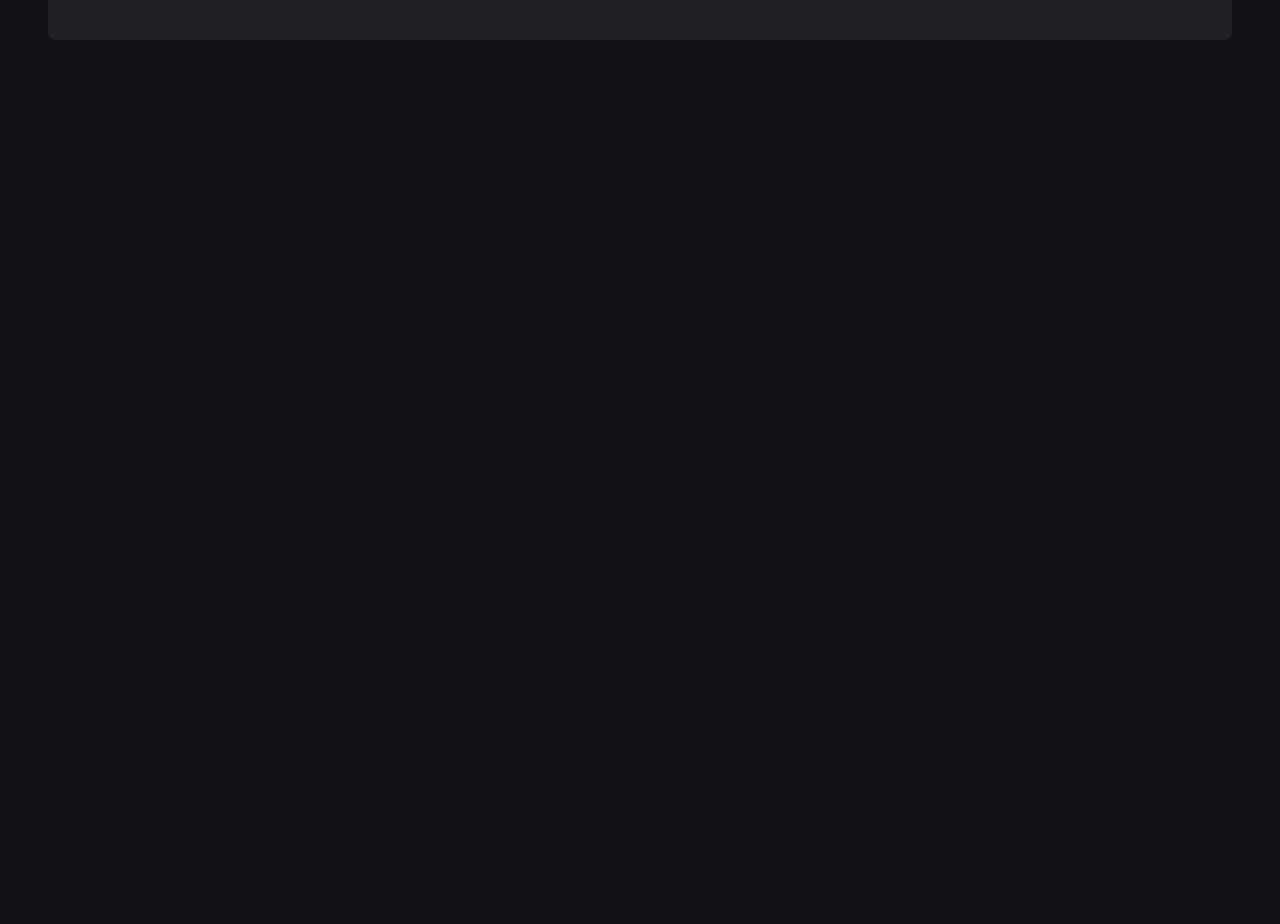
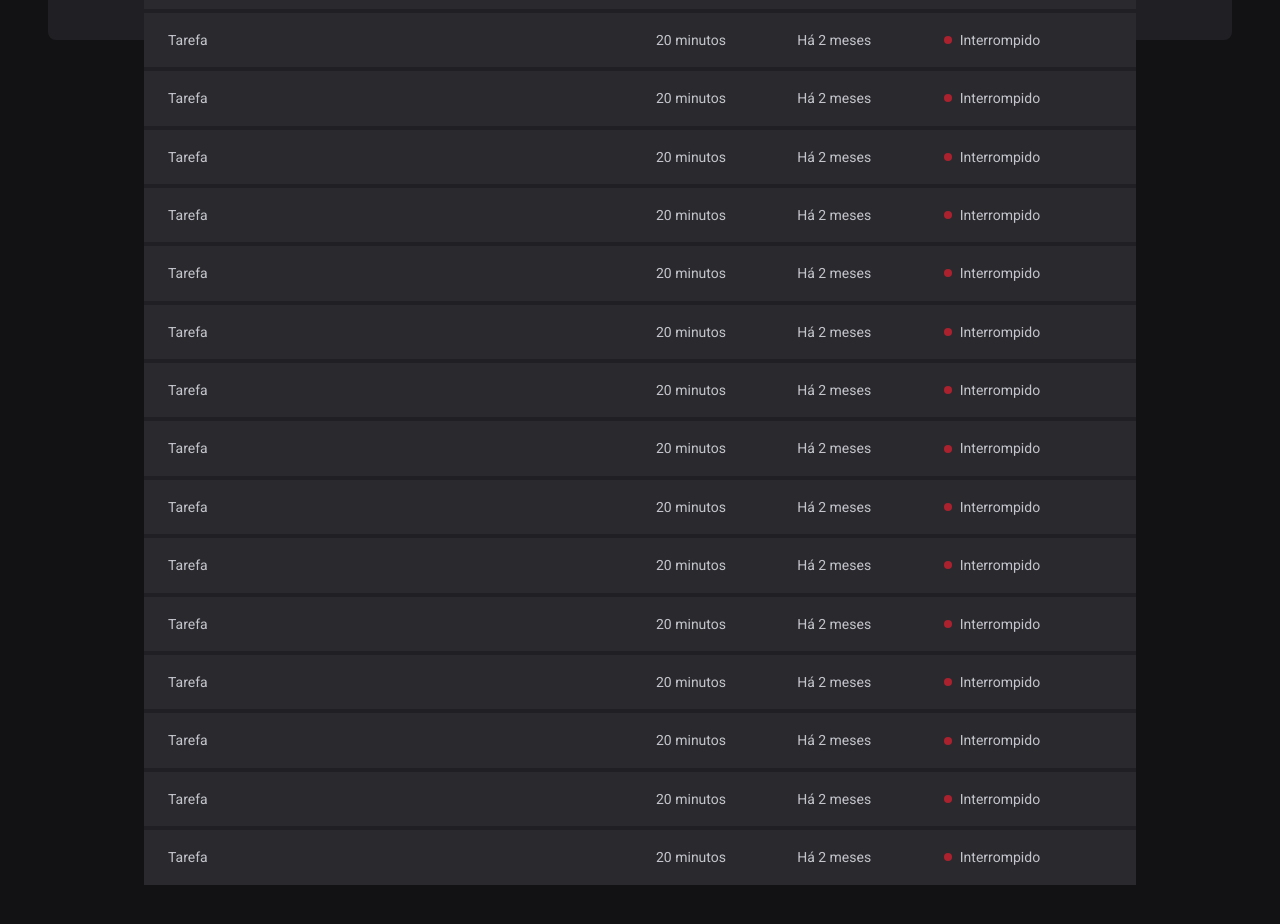
Before and after one commit to KarinaCavalcanti/React-Timer, a React (Vite) app: page /history in a window 1280 px wide. Shown: the part 680-1604 px from the top of the page. Before the commit the page ends 800 px from the top, so only its background shows below. Built offline with nearby package versions, Linux system fonts and the light colour scheme.

Commit message:
Countdown created

```diff
--- a/package.json
+++ b/package.json
@@ -10,11 +10,15 @@
     "lint": "eslint src --ext .ts,.tsx"
   },
   "dependencies": {
+    "@hookform/resolvers": "^2.9.6",
+    "date-fns": "^2.28.0",
     "phosphor-react": "^1.4.1",
     "react": "^18.2.0",
     "react-dom": "^18.2.0",
+    "react-hook-form": "^7.33.1",
     "react-router-dom": "^6.3.0",
-    "styled-components": "^5.3.5"
+    "styled-components": "^5.3.5",
+    "zod": "^3.17.9"
   },
   "devDependencies": {
     "@rocketseat/eslint-config": "^1.1.3",
--- a/src/pages/History/index.tsx
+++ b/src/pages/History/index.tsx
@@ -56,6 +56,134 @@
                 <Status statusColor="red">Interrompido</Status>
               </td>
             </tr>
+            <tr>
+              <td>Tarefa</td>
+              <td>20 minutos</td>
+              <td>Há 2 meses</td>
+              <td>
+                <Status statusColor="red">Interrompido</Status>
+              </td>
+            </tr>
+            <tr>
+              <td>Tarefa</td>
+              <td>20 minutos</td>
+              <td>Há 2 meses</td>
+              <td>
+                <Status statusColor="red">Interrompido</Status>
+              </td>
+            </tr>
+            <tr>
+              <td>Tarefa</td>
+              <td>20 minutos</td>
+              <td>Há 2 meses</td>
+              <td>
+                <Status statusColor="red">Interrompido</Status>
+              </td>
+            </tr>
+            <tr>
+              <td>Tarefa</td>
+              <td>20 minutos</td>
+              <td>Há 2 meses</td>
+              <td>
+                <Status statusColor="red">Interrompido</Status>
+              </td>
+            </tr>
+            <tr>
+              <td>Tarefa</td>
+              <td>20 minutos</td>
+              <td>Há 2 meses</td>
+              <td>
+                <Status statusColor="red">Interrompido</Status>
+              </td>
+            </tr>
+            <tr>
+              <td>Tarefa</td>
+              <td>20 minutos</td>
+              <td>Há 2 meses</td>
+              <td>
+                <Status statusColor="red">Interrompido</Status>
+              </td>
+            </tr>
+            <tr>
+              <td>Tarefa</td>
+              <td>20 minutos</td>
+              <td>Há 2 meses</td>
+              <td>
+                <Status statusColor="red">Interrompido</Status>
+              </td>
+            </tr>
+            <tr>
+              <td>Tarefa</td>
+              <td>20 minutos</td>
+              <td>Há 2 meses</td>
+              <td>
+                <Status statusColor="red">Interrompido</Status>
+              </td>
+            </tr>
+            <tr>
+              <td>Tarefa</td>
+              <td>20 minutos</td>
+              <td>Há 2 meses</td>
+              <td>
+                <Status statusColor="red">Interrompido</Status>
+              </td>
+            </tr>
+            <tr>
+              <td>Tarefa</td>
+              <td>20 minutos</td>
+              <td>Há 2 meses</td>
+              <td>
+                <Status statusColor="red">Interrompido</Status>
+              </td>
+            </tr>
+            <tr>
+              <td>Tarefa</td>
+              <td>20 minutos</td>
+              <td>Há 2 meses</td>
+              <td>
+                <Status statusColor="red">Interrompido</Status>
+              </td>
+            </tr>
+            <tr>
+              <td>Tarefa</td>
+              <td>20 minutos</td>
+              <td>Há 2 meses</td>
+              <td>
+                <Status statusColor="red">Interrompido</Status>
+              </td>
+            </tr>
+            <tr>
+              <td>Tarefa</td>
+              <td>20 minutos</td>
+              <td>Há 2 meses</td>
+              <td>
+                <Status statusColor="red">Interrompido</Status>
+              </td>
+            </tr>
+            <tr>
+              <td>Tarefa</td>
+              <td>20 minutos</td>
+              <td>Há 2 meses</td>
+              <td>
+                <Status statusColor="red">Interrompido</Status>
+              </td>
+            </tr>
+            <tr>
+              <td>Tarefa</td>
+              <td>20 minutos</td>
+              <td>Há 2 meses</td>
+              <td>
+                <Status statusColor="red">Interrompido</Status>
+              </td>
+            </tr>
+            <tr>
+              <td>Tarefa</td>
+              <td>20 minutos</td>
+              <td>Há 2 meses</td>
+              <td>
+                <Status statusColor="red">Interrompido</Status>
+              </td>
+            </tr>
           </tbody>
         </table>
       </HistoryList>
--- a/src/pages/Home/index.tsx
+++ b/src/pages/Home/index.tsx
@@ -1,4 +1,10 @@
 import { Play } from "phosphor-react";
+import { useEffect, useState } from "react";
+import { useForm } from "react-hook-form";
+import { zodResolver } from "@hookform/resolvers/zod";
+import * as zod from "zod";
+import { differenceInSeconds } from "date-fns";
+
 import {
   CountdownContainer,
   FormContainer,
@@ -9,10 +15,92 @@
   TaskInput,
 } from "./styles";
 
+const newCycleFormValidationSchema = zod.object({
+  task: zod.string().min(1, "Informe a tarefa!"),
+  minutesAmount: zod
+    .number()
+    .min(5, "O ciclo precisa ser de no mínimo 5 minutos!")
+    .max(60, "O ciclo precisa ser de no máximo 60 minutos!"),
+});
+
+type NewCycleFormData = zod.infer<typeof newCycleFormValidationSchema>;
+
+interface Cycle {
+  id: string;
+  task: string;
+  minutesAmount: number;
+  startDate: Date;
+}
+
 export function Home() {
+  const [cycles, setCycles] = useState<Cycle[]>([]);
+  const [activeCycleId, setActiveCycleId] = useState<string | null>(null);
+  const [amountSecondsPassed, setAmountSecondsPassed] = useState(0);
+
+  const { register, handleSubmit, watch, reset } = useForm<NewCycleFormData>({
+    resolver: zodResolver(newCycleFormValidationSchema),
+    defaultValues: {
+      task: "",
+      minutesAmount: 0,
+    },
+  });
+
+  const activeCycle = cycles.find((cycle) => cycle.id === activeCycleId);
+
+  useEffect(() => {
+    let interval: number;
+
+    if (activeCycle) {
+      interval = setInterval(() => {
+        setAmountSecondsPassed(
+          differenceInSeconds(new Date(), activeCycle.startDate)
+        );
+      }, 1000);
+    }
+
+    return () => {
+      clearInterval(interval);
+    };
+  }, [activeCycle]);
+
+  function handleCreateNewCicle(data: NewCycleFormData) {
+    const id = String(new Date().getTime());
+
+    const newCycle: Cycle = {
+      id,
+      task: data.task,
+      minutesAmount: data.minutesAmount,
+      startDate: new Date(),
+    };
+
+    setCycles((state) => [...cycles, newCycle]);
+    setActiveCycleId(id);
+    setAmountSecondsPassed(0);
+
+    reset();
+  }
+
+  const totalSeconds = activeCycle ? activeCycle.minutesAmount * 60 : 0;
+  const currentSeconds = activeCycle ? totalSeconds - amountSecondsPassed : 0;
+
+  const minutesAmount = Math.floor(currentSeconds / 60);
+  const secondsAmount = currentSeconds % 60;
+
+  const minutes = String(minutesAmount).padStart(2, "0");
+  const seconds = String(secondsAmount).padStart(2, "0");
+
+  useEffect(() => {
+    if (activeCycle) {
+      document.title = `${minutes}:${seconds}`;
+    }
+  }, [activeCycle, minutes, seconds]);
+
+  const task = watch("task");
+  const isSubmitDisabled = !task;
+
   return (
     <HomeContainer>
-      <form>
+      <form onSubmit={handleSubmit(handleCreateNewCicle)}>
         <FormContainer>
           <label htmlFor="task">Vou trabalhar em</label>
           <TaskInput
@@ -21,6 +109,7 @@
             list="task-suggestion"
             placeholder="Dê um nome para o seu projeto"
             autoComplete="off"
+            {...register("task")}
           />
           <datalist id="task-suggestion">
             <option value="Projeto 1" />
@@ -37,19 +126,20 @@
             step={5}
             min={5}
             max={60}
+            {...register("minutesAmount", { valueAsNumber: true })}
           />
 
           <span>minutos</span>
         </FormContainer>
 
         <CountdownContainer>
-          <span>0</span>
-          <span>0</span>
+          <span>{minutes[0]}</span>
+          <span>{minutes[1]}</span>
           <Separator>:</Separator>
-          <span>0</span>
-          <span>0</span>
+          <span>{seconds[0]}</span>
+          <span>{seconds[1]}</span>
         </CountdownContainer>
-        <StartCountdownButton disabled type="submit">
+        <StartCountdownButton disabled={isSubmitDisabled} type="submit">
           <Play size={24} />
           Começar
         </StartCountdownButton>
```
Also changed, not shown: 1 other file (tests, documents, lock files or other folders).
